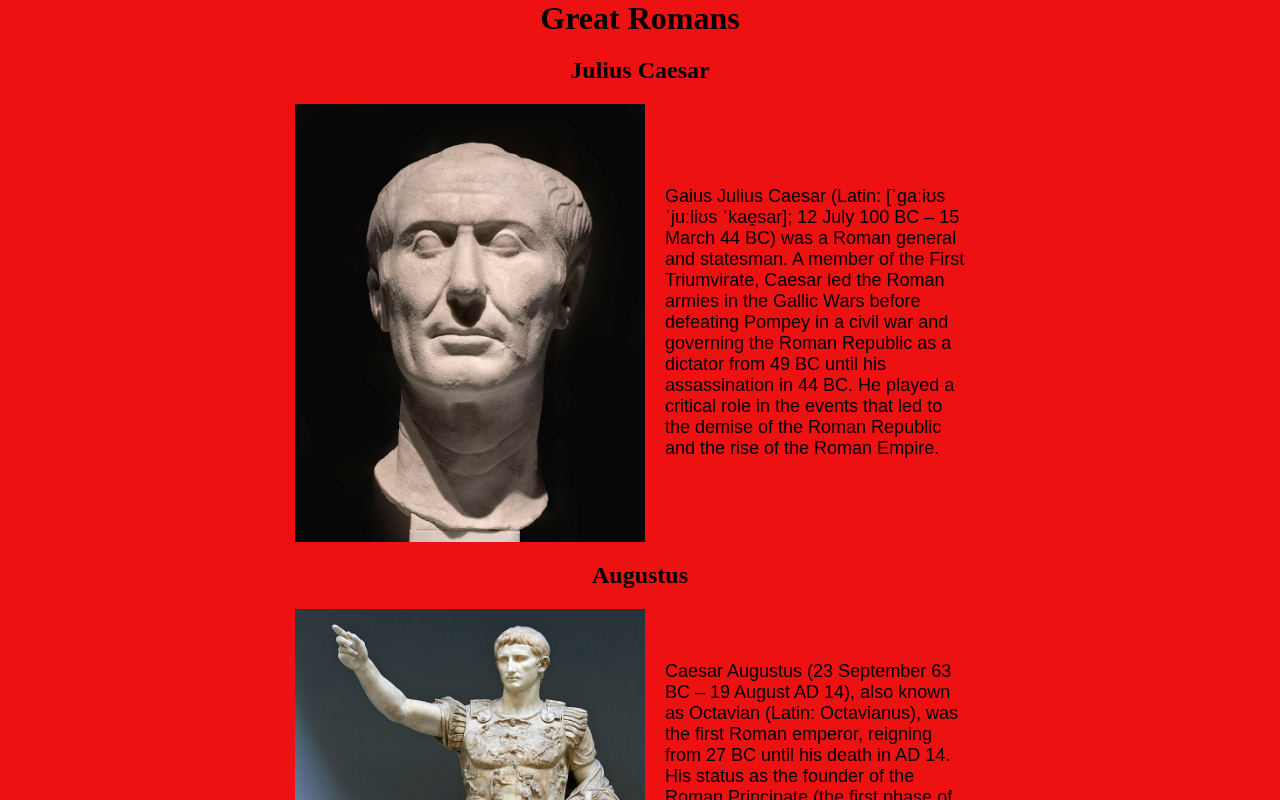
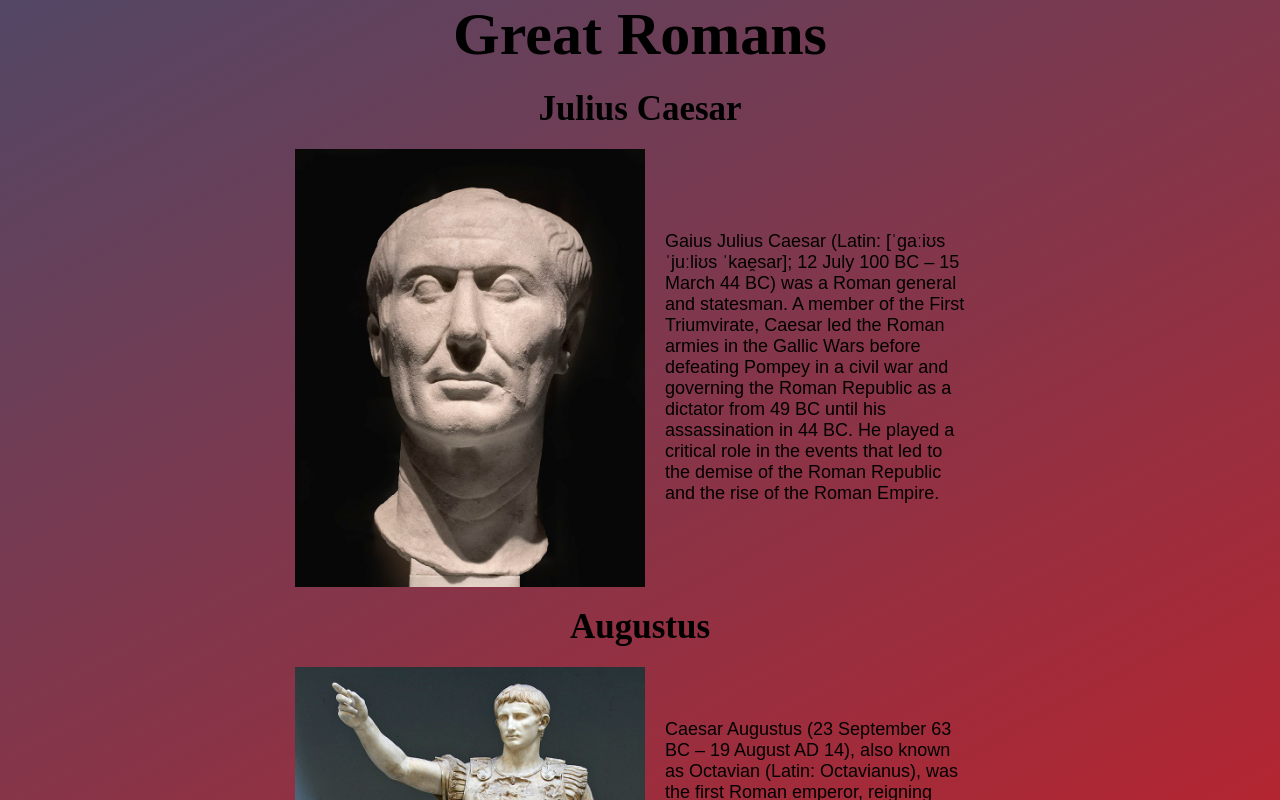
Before and after one commit to TrygveKontoret/my-hobby, a React (Create React App) app: page / in a window 1280 px wide. Shown: the top 800 px of the page. Built offline with nearby package versions, Linux system fonts and the light colour scheme.

Commit message:
added gradient

```diff
--- a/src/components/article/Article.js
+++ b/src/components/article/Article.js
@@ -1,10 +1,11 @@
 import {wrapper} from './article.module.scss';
 
 const Article = (props) => {
-    const {title, bodytext, img, alt} = props;
+    const {title, bodytext, img, alt, quote} = props;
     return (
         <div className={wrapper}>
             <h2>{title}</h2>
+            <p>{quote}</p>
             <div>
             <img src={img} alt={alt}/>
             <p>{bodytext}</p>
--- a/src/components/article/article.module.scss
+++ b/src/components/article/article.module.scss
@@ -7,6 +7,7 @@
     h2 {
         text-align: center;
         margin: 20px;
+        font-size: 35px;
     }
 
     img {
--- a/src/components/header/header.module.scss
+++ b/src/components/header/header.module.scss
@@ -3,4 +3,5 @@
 
 .wrapper {
     text-align: center;
+    font-size: 30px;
 }
--- a/src/sass/partials/_layout.scss
+++ b/src/sass/partials/_layout.scss
@@ -8,5 +8,5 @@
 }
 
 .wrapper {
-    background-color: variables.$primary-color;
+    background: variables.$gradient;
 }
--- a/src/sass/partials/_variables.scss
+++ b/src/sass/partials/_variables.scss
@@ -1,3 +1,4 @@
 $primary-color: #ee1111;
 $secondary-color: #524765;
-$gradient: linear-gradient(146deg, rgba(229,219,183,1) 0%, rgba(202,193,152,1) 100%);
+// $gradient: linear-gradient(146deg, rgba(229,219,183,1) 0%, rgba(202,193,152,1) 100%);
+$gradient: linear-gradient(152deg, rgba(82,71,101,1) 0%, rgba(238,17,17,1) 100%);
```
